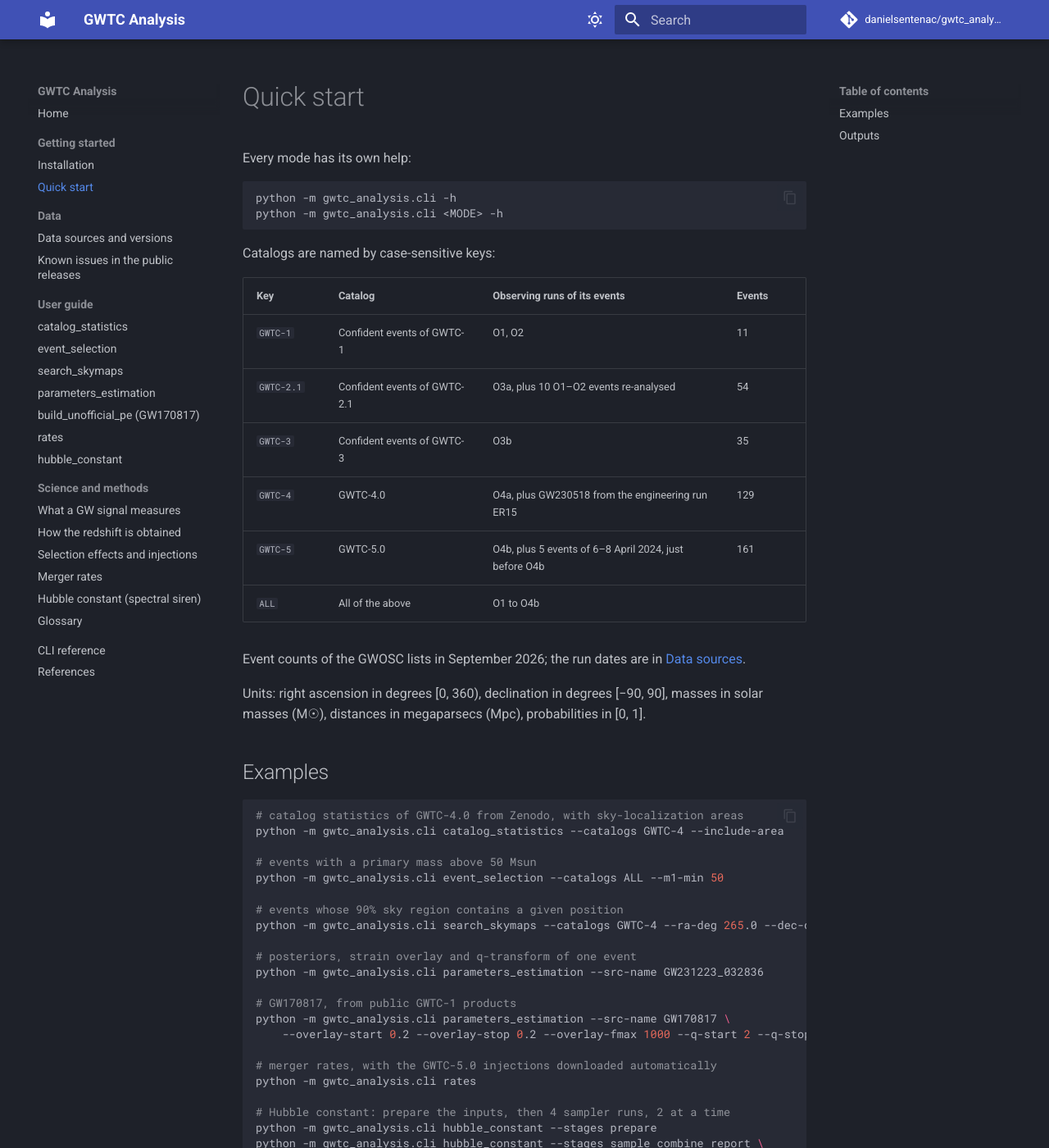
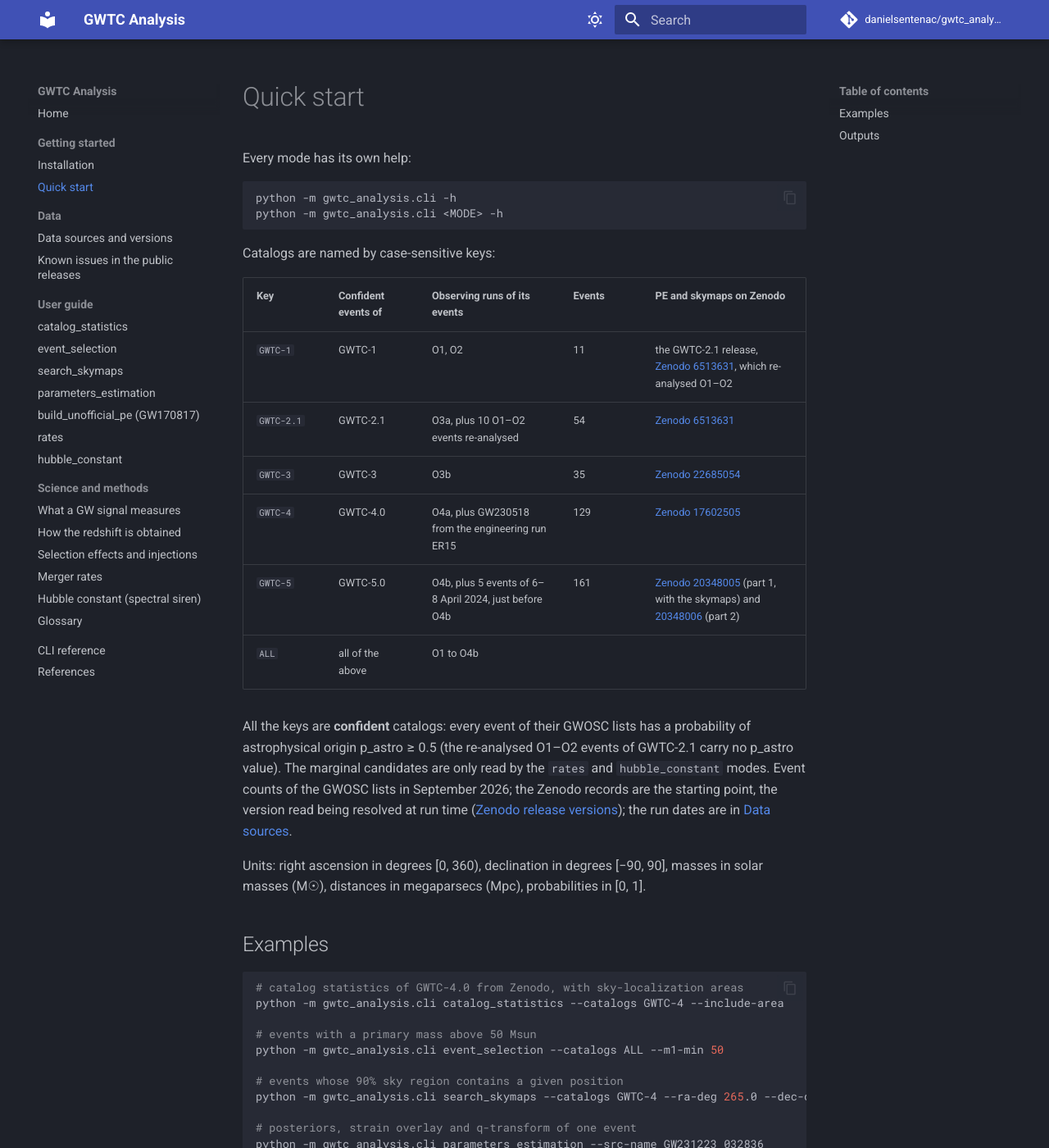
Before and after one commit to danielsentenac/gwtc_analysis, an MkDocs documentation site: the page built from docs/quickstart.md, in a window 1280 px wide and 1400 px high. Shown: the whole window at 82% size. Built offline with MkDocs 1.6.1 and Material for MkDocs 9.7.7, drawn with Linux system fonts in a browser that asks for light colours; comment, search, counter and statistics services are not loaded.

Commit message:
docs, README: catalog tables give the Zenodo release of each key and state they are confident lists
Co-Authored-By: Claude Opus 5.5 <noreply@anthropic.com>

```diff
--- a/docs/quickstart.md
+++ b/docs/quickstart.md
@@ -9,17 +9,21 @@ python -m gwtc_analysis.cli <MODE> -h
 
 Catalogs are named by case-sensitive keys:
 
-| Key | Catalog | Observing runs of its events | Events |
-|---|---|---|---|
-| `GWTC-1` | Confident events of GWTC-1 | O1, O2 | 11 |
-| `GWTC-2.1` | Confident events of GWTC-2.1 | O3a, plus 10 O1–O2 events re-analysed | 54 |
-| `GWTC-3` | Confident events of GWTC-3 | O3b | 35 |
-| `GWTC-4` | GWTC-4.0 | O4a, plus GW230518 from the engineering run ER15 | 129 |
-| `GWTC-5` | GWTC-5.0 | O4b, plus 5 events of 6–8 April 2024, just before O4b | 161 |
-| `ALL` | All of the above | O1 to O4b | |
+| Key | Confident events of | Observing runs of its events | Events | PE and skymaps on Zenodo |
+|---|---|---|---|---|
+| `GWTC-1` | GWTC-1 | O1, O2 | 11 | the GWTC-2.1 release, [Zenodo 6513631](https://zenodo.org/records/6513631), which re-analysed O1–O2 |
+| `GWTC-2.1` | GWTC-2.1 | O3a, plus 10 O1–O2 events re-analysed | 54 | [Zenodo 6513631](https://zenodo.org/records/6513631) |
+| `GWTC-3` | GWTC-3 | O3b | 35 | [Zenodo 22685054](https://zenodo.org/records/22685054) |
+| `GWTC-4` | GWTC-4.0 | O4a, plus GW230518 from the engineering run ER15 | 129 | [Zenodo 17602505](https://zenodo.org/records/17602505) |
+| `GWTC-5` | GWTC-5.0 | O4b, plus 5 events of 6–8 April 2024, just before O4b | 161 | [Zenodo 20348005](https://zenodo.org/records/20348005) (part 1, with the skymaps) and [20348006](https://zenodo.org/records/20348006) (part 2) |
+| `ALL` | all of the above | O1 to O4b | | |
 
-Event counts of the GWOSC lists in September 2026; the run dates are in
-[Data sources](data-sources.md#observing-runs).
+All the keys are **confident** catalogs: every event of their GWOSC lists has a probability of
+astrophysical origin p_astro ≥ 0.5 (the re-analysed O1–O2 events of GWTC-2.1 carry no p_astro value).
+The marginal candidates are only read by the `rates` and `hubble_constant` modes. Event counts of the
+GWOSC lists in September 2026; the Zenodo records are the starting point, the version read being
+resolved at run time ([Zenodo release versions](data-sources.md#zenodo-release-versions)); the run
+dates are in [Data sources](data-sources.md#observing-runs).
 
 Units: right ascension in degrees [0, 360), declination in degrees [−90, 90], masses in solar
 masses (M☉), distances in megaparsecs (Mpc), probabilities in [0, 1].
```
Also changed, not shown: README.md (+11 -9 lines), docs/data-sources.md (+5 -1 lines).
